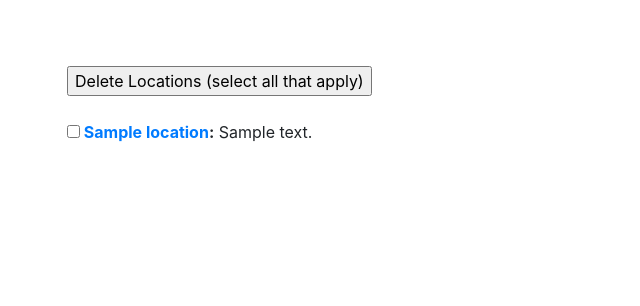
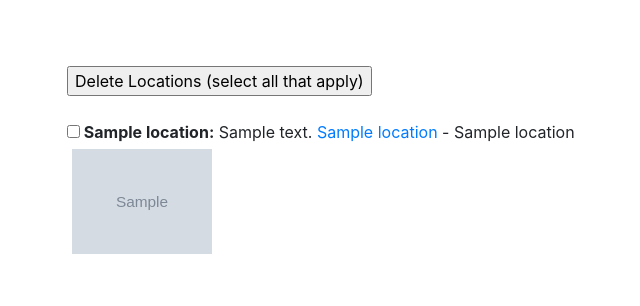
Before and after one commit to erinforman/OnDeck, a Flask app: template templates/user_profile.html in a window 1280 px wide. Shown: the part 22-328 px from the top of the page, without its empty margins (18-658 px from the left). Run offline with Flask 2, Linux system fonts and the light colour scheme; the template is opened without the code that fills it: most values are stand-ins (such as "Sample title", 1, 10 or a date in 2020); grey boxes marked "Sample" are stand-in pictures; some libraries are stand-ins or nearby versions.

Commit message:
Add images and formatting to user profile locations and origin in itineraries

```diff
--- a/server.py
+++ b/server.py
@@ -180,6 +180,12 @@ def show_user_profile(user_id):
         Location.business_name,
         Attraction.attraction_id,
         Attraction.url,
+        Attraction.url_img,
+        Attraction.url_title,
+        Attraction.url_head_title,
+        Attraction.url_author,
+        Attraction.url_site_name,
+        Attraction.url_twitter,
         Attraction.recommended_by,
         User.user_id,
         User.fname,
@@ -224,8 +230,6 @@ def select_itinerary_parameters(user_id):
 
     return render_template('itinerary.html', result = result, user_id = user_id)
 
-
-
 @app.route('/itinerary.json')
 def create_itinerary_from_parameters():
 
@@ -236,6 +240,8 @@ def create_itinerary_from_parameters():
     duration = (int(hours) * 3600) + (int(days) * 86400)
 
     itinerary = create_itinerary(user_id, origin_place_id, duration)
+
+    print(itinerary.itinerary_details)
 
     if duration == 0:
         return jsonify(itinerary)
--- a/static/css/stylesheet.css
+++ b/static/css/stylesheet.css
@@ -49,3 +49,9 @@
   text-decoration: none;
   cursor: pointer;
 }
+
+
+#profile_img {
+  padding: 5px; /* Some padding */
+  width: 150px; /* Set a small width */
+}
--- a/templates/user_profile.html
+++ b/templates/user_profile.html
@@ -16,11 +16,21 @@
             <br>
             <br>
             {% for location in result %}
+                <input type="checkbox" name="check_list" value="{{ location['attraction_id'] }}"><b> {{ location['business_name'] }}:</b> {{ location['formatted_address'] }}
+                {% if location['url_title'] or location['url'] %}
+                    <a href="{{ location['url'] }}">{{ location['url_title'] or location['url'] }}</a>
+                {% endif %}
+                {% if location['url_site_name'] or location['url_head_title'] or location['url_author'] or location['url_twitter']  %}
+                    -  {{ location['url_site_name'] or location['url_head_title'] or location['url_author'] or location['url_twitter'] }}
+                {% endif %}
 
-                <input type="checkbox" name="check_list" value="{{ location['attraction_id'] }}"><b> <a href="{{ location['url'] }}">{{ location['business_name'] }}</a>:</b> {{ location['formatted_address'] }}
-                <br>
+                {% if location['url_img'] %}
+                    <br><img id = "profile_img" src="{{ location['url_img'] }}"><br>
+                {% endif %}
 
 
+
+                <br>
             {% endfor %}
 
             <br>
```
Also changed, not shown: distance_matrix.py (+14 -0 lines), static/js/itinerary.js (+14 -12 lines).
